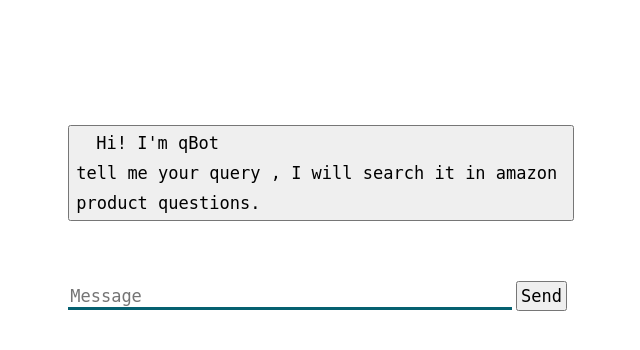
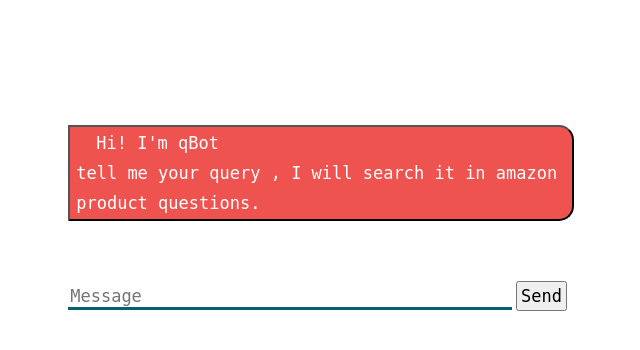
Before and after one commit to iamr2k/chatbot, a Flask app: page / in a window 1280 px wide. Shown: the top 350 px of the page, without its empty margins (319-959 px from the left). Run offline with Flask 2, Linux system fonts and the light colour scheme; parts of the project's set-up code (start-up, migrations or seed data) failed here and were passed over; some libraries are stand-ins or nearby versions.

Commit message:
Update style.css

```diff
--- a/static/style.css
+++ b/static/style.css
@@ -161,11 +161,14 @@ h3 {
 }
 
 .botText {
-    color: Black;
+    color: white;
     font-family: monospace;
     font-size: 17px;
     text-align: left;
     line-height: 30px;
+    border-top-right-radius: 15px;
+    border-bottom-right-radius: 15px;
+    background-color: #EF5350
 }
 
 .botText span {
@@ -173,7 +176,7 @@ h3 {
     padding : 10px;
     padding-left: 20px;
     padding-right: 20px;
-    border-radius: 50px;
+
 }
 
 #tidbit {
```
